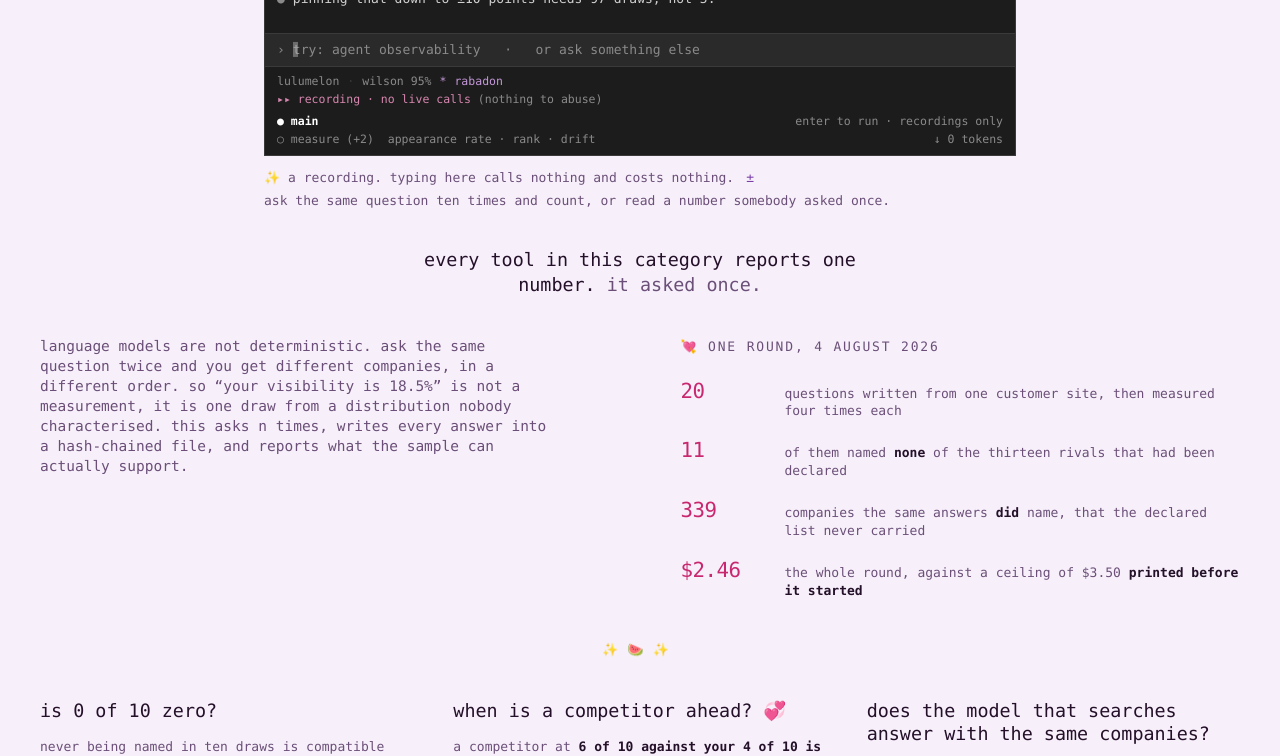
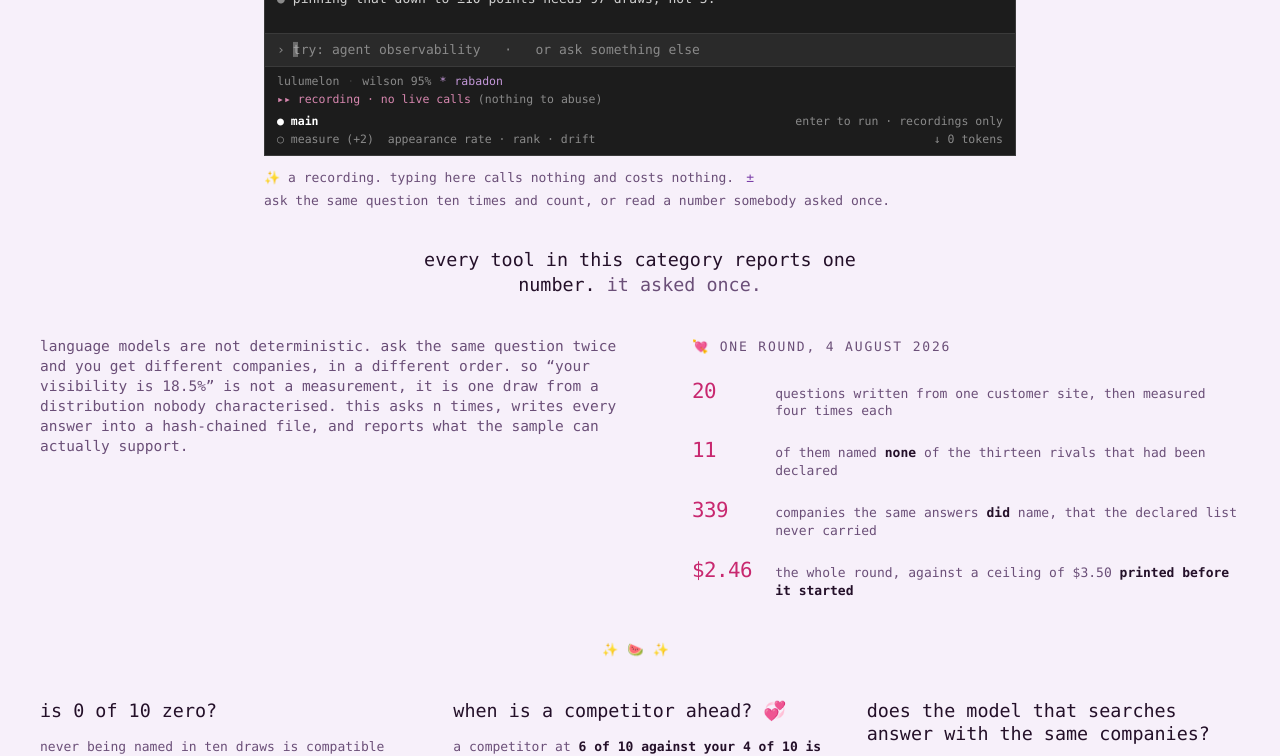
Before and after one commit to nosey-dewdrop/lulumelon, a Next.js app: page / in a window 1280 px wide. Shown: the part 484-1240 px from the top of the page. Built offline with nearby package versions, Linux system fonts and the light colour scheme; no server answers.

Commit message:
the two blocks take the same width and the figures stop sitting in a hole

```diff
--- a/src/app/page.tsx
+++ b/src/app/page.tsx
@@ -49,7 +49,7 @@ function Figure({ value, of }: { value: string; of: string }) {
           aligns on is the same one the eye reads. `leading-none` on the figure
           shortened its line box and dropped the number below the sentence it
           belongs to. */}
-      <span className="w-[5.5rem] shrink-0 text-[1.3rem] leading-snug tracking-tight text-pink">
+      <span className="w-[4.2rem] shrink-0 text-[1.3rem] leading-snug tracking-tight text-pink">
         <CountUp value={value} />
       </span>
       <span className="text-[13px] leading-snug text-ink-soft">{emphasised(of)}</span>
@@ -166,8 +166,8 @@ export default function Page() {
         </p>
       </header>
 
-      <section className="mt-10 grid gap-x-10 gap-y-7 lg:grid-cols-[minmax(0,1fr)_minmax(0,1.1fr)]">
-        <p className="max-w-[58ch] text-[14.5px] leading-snug text-ink-soft">
+      <section className="mt-10 grid gap-x-10 gap-y-7 lg:grid-cols-2">
+        <p className="text-[14.5px] leading-snug text-ink-soft">
           language models are not deterministic. ask the same question twice and you get different
           companies, in a different order. so &ldquo;your visibility is 18.5%&rdquo; is not a
           measurement, it is one draw from a distribution nobody characterised. this asks n times,
@@ -177,7 +177,7 @@ export default function Page() {
 
         {/* Four figures off one paid round, each with the sentence that makes
             it checkable. Proof, not decoration. */}
-        <div className="lg:pl-12">
+        <div className="lg:pl-8">
           <p className="text-[13px] uppercase tracking-[0.14em] text-ink-soft">
             <span aria-hidden>💘</span> one round, 4 august 2026
           </p>
```
